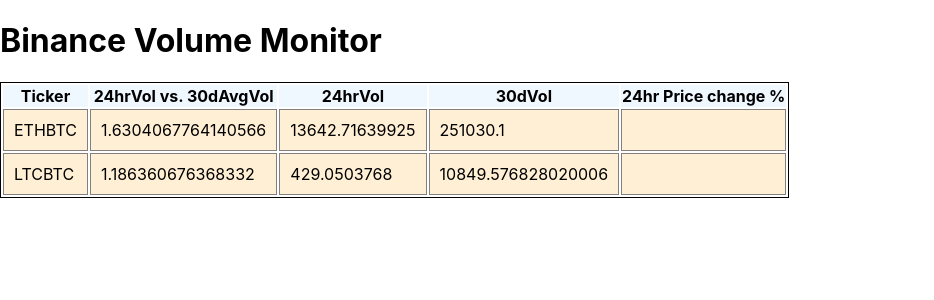
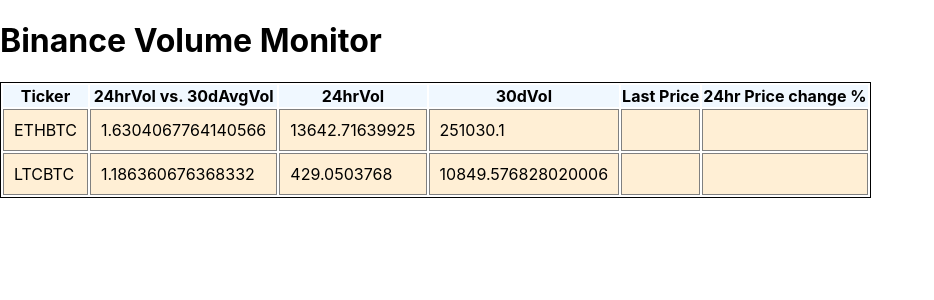
Before and after one commit to sunsiyue/binance-volume-monitor, a React (Create React App) app: page / in a window 1280 px wide. Shown: the top 300 px of the page, without its empty margins (0-934 px from the left). Built offline with nearby package versions, Linux system fonts and the light colour scheme.

Commit message:
added last price

```diff
--- a/src/components/SymbolTable.js
+++ b/src/components/SymbolTable.js
@@ -397,7 +397,8 @@
             fetch(url)
                 .then(response => response.json())
                 .then(data => {ele['24hrVol'] = parseFloat(data['quoteVolume']);
-                ele['priceChangePercent'] = parseFloat(data['priceChangePercent']);}
+                ele['priceChangePercent'] = parseFloat(data['priceChangePercent']);
+                ele['lastPrice'] = parseFloat(data['lastPrice']);}
                 );
         })
     }
@@ -484,6 +485,10 @@
                 accessor: '30dVol',
             },
             {
+                Header: 'Last Price',
+                accessor: 'lastPrice',
+            },
+            {
                 Header: '24hr Price change %',
                 accessor: 'priceChangePercent',
             },
```
